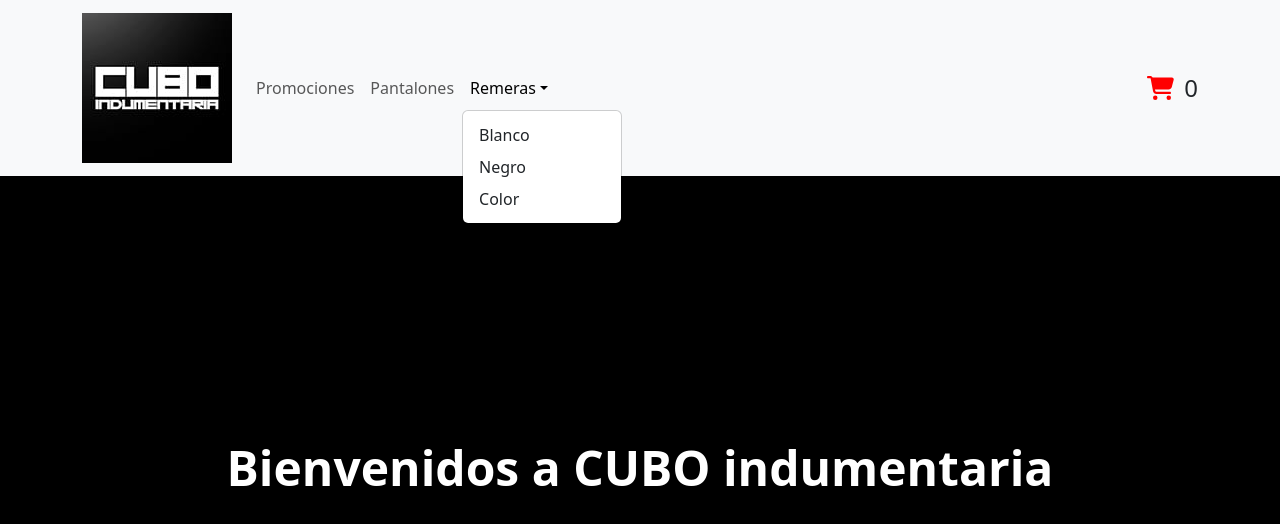
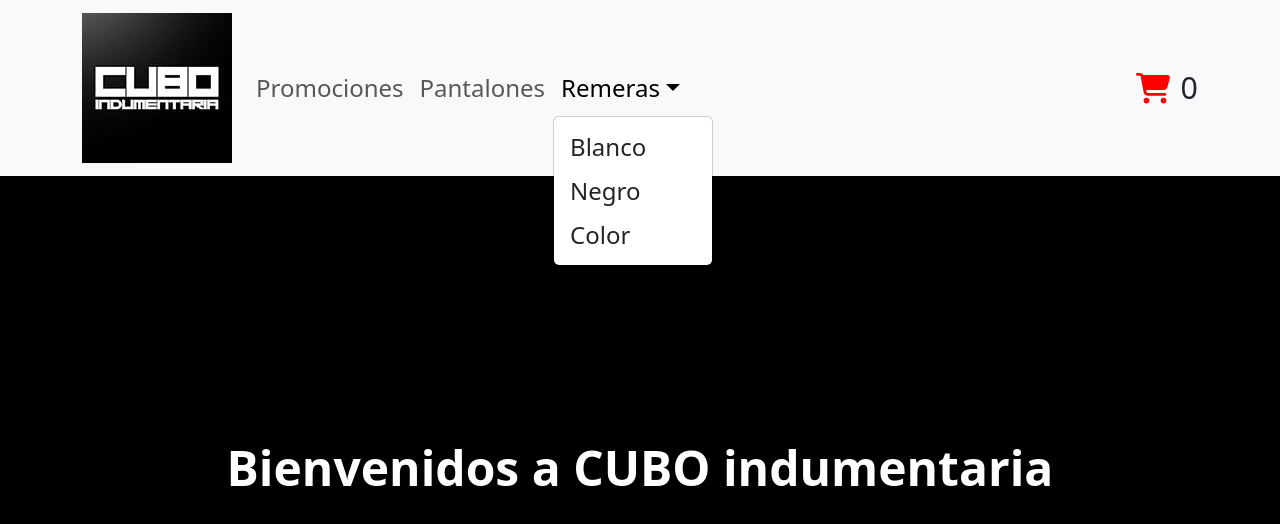
Before and after one commit to know140/PreEntrega1-Cortez-Pacheco, a React (Vite) app: page / in a window 1280 px wide. Both pictures are taken after a click on the button "Remeras". Shown: the top 524 px of the page. Built offline with nearby package versions, Linux system fonts and the light colour scheme.

Commit message:
logo incorporado

```diff
--- a/src/components/CartWidgetComponent/CartWidgetComponent.jsx
+++ b/src/components/CartWidgetComponent/CartWidgetComponent.jsx
@@ -5,11 +5,11 @@ const CartWidgetComponent = () => {
 
 const iconoStyle={
     color:'red',
-    fontSize: '1.5rem',
+    fontSize: '1.9rem',
     paddingRight: '10px',
 }
 const numeroStyle={
-    fontSize: '1.5rem',
+    fontSize: '1.9rem',
 
 }
 
--- a/src/components/NavBarcomponent/NavBarComponent.jsx
+++ b/src/components/NavBarcomponent/NavBarComponent.jsx
@@ -8,31 +8,41 @@ import Image from 'react-bootstrap/Image';
 const NavBarComponent = () => {
 
   const logoStyle = {
-    width: '10px',
+    width: '150px',
     height: 'auto',
 
   };
+  const navLinkStyle = {
+    fontSize: '1.5rem',
+
+  };
+
+  const navDropdownStyle = {
+    fontSize: '1.5rem',
+
+  };
+
+  return (
 
 
+    <Navbar  expand="lg" className="bg-body-tertiary">
 
-  return (
-    <Navbar  expand="lg" className="bg-body-tertiary">
       <Container>
 
         <Navbar.Brand href="#home">
 
-        <Image src="img/logo.jpg" alt="Logo de CUBO indumentaria" />
+        <Image src="img/logo.jpg" alt="Logo de CUBO indumentaria" style={logoStyle} />
 
         </Navbar.Brand>
         <Navbar.Toggle aria-controls="basic-navbar-nav" />
         <Navbar.Collapse id="basic-navbar-nav">
           <Nav className="me-auto">
-            <Nav.Link href="#home">Promociones</Nav.Link>
-            <Nav.Link href="#link">Pantalones</Nav.Link>
-            <NavDropdown title="Remeras" id="basic-nav-dropdown">
-              <NavDropdown.Item href="#action/3.1">Blanco</NavDropdown.Item>
-              <NavDropdown.Item href="#action/3.2">Negro</NavDropdown.Item>
-              <NavDropdown.Item href="#action/3.2">Color</NavDropdown.Item>
+            <Nav.Link href="#home" style={navLinkStyle}>Promociones</Nav.Link>
+            <Nav.Link href="#link" style={navLinkStyle}>Pantalones</Nav.Link>
+            <NavDropdown title="Remeras"  style={navLinkStyle} id="basic-nav-dropdown">
+              <NavDropdown.Item href="#action/3.1" style={navDropdownStyle}>Blanco</NavDropdown.Item>
+              <NavDropdown.Item href="#action/3.2" style={navDropdownStyle}>Negro</NavDropdown.Item>
+              <NavDropdown.Item href="#action/3.2" style={navDropdownStyle}>Color</NavDropdown.Item>
 
               </NavDropdown>
 
```
